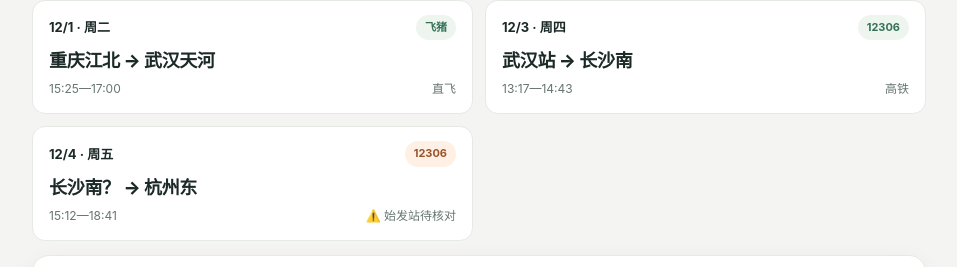
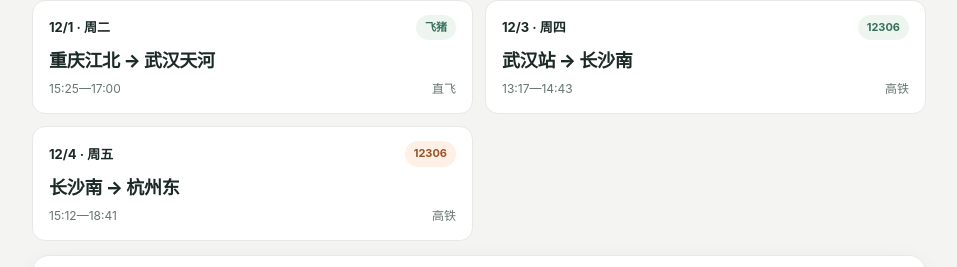
Before and after one commit to yoiRenn/T4C, a plain HTML site: page index.html in a window 1280 px wide. Shown: the part 1451-1718 px from the top of the page, without its empty margins (290-1247 px from the left). Drawn offline with Linux system fonts and the light colour scheme.

Commit message:
Add travel details for 12/4 and hotel information
Added a new ticket entry for 12/4 with updated travel details and hotel information.

```diff
--- a/index.html
+++ b/index.html
@@ -19,7 +19,7 @@
 <div class="ticket"><div class="ticket-head"><span>11/30 · 周一</span><span class="pill ">12306</span></div><div class="ticket-route">成都东 → 重庆北</div><div class="ticket-foot"><span>14:28—16:28</span><span>高铁</span></div></div>
 <div class="ticket"><div class="ticket-head"><span>12/1 · 周二</span><span class="pill ">飞猪</span></div><div class="ticket-route">重庆江北 → 武汉天河</div><div class="ticket-foot"><span>15:25—17:00</span><span>直飞</span></div></div>
 <div class="ticket"><div class="ticket-head"><span>12/3 · 周四</span><span class="pill ">12306</span></div><div class="ticket-route">武汉站 → 长沙南</div><div class="ticket-foot"><span>13:17—14:43</span><span>高铁</span></div></div>
-<div class="ticket"><div class="ticket-head"><span>12/4 · 周五</span><span class="pill urgent">12306</span></div><div class="ticket-route">长沙南？ → 杭州东</div><div class="ticket-foot"><span>15:12—18:41</span><span>⚠️ 始发站待核对</span></div></div></div><div class="surface" style="margin-top:14px"><h3 style="font-size:15px;margin:0 0 10px">6晚酒店 · 日期衔接完整</h3><div style="overflow-x:auto"><table class="hotel-table"><thead><tr><th>城市</th><th>日期</th><th>酒店</th><th>平台</th></tr></thead><tbody>
+<div class="ticket"><div class="ticket-head"><span>12/4 · 周五</span><span class="pill urgent">12306</span></div><div class="ticket-route">长沙南 → 杭州东</div><div class="ticket-foot"><span>15:12—18:41</span><span>高铁</span></div></div></div><div class="surface" style="margin-top:14px"><h3 style="font-size:15px;margin:0 0 10px">6晚酒店 · 日期衔接完整</h3><div style="overflow-x:auto"><table class="hotel-table"><thead><tr><th>城市</th><th>日期</th><th>酒店</th><th>平台</th></tr></thead><tbody>
 <tr><td>成都</td><td>11/28—11/30</td><td><strong>如家成都春熙路太古里</strong></td><td>美团 · 2晚</td></tr>
 <tr><td>重庆</td><td>11/30—12/1</td><td><strong>如家·neo 解放碑洪崖洞店</strong></td><td>飞猪 · 1晚</td></tr>
 <tr><td>武汉</td><td>12/1—12/3</td><td><strong>汉庭 武昌火车站丁字桥路</strong></td><td>美团 · 2晚</td></tr>
```
